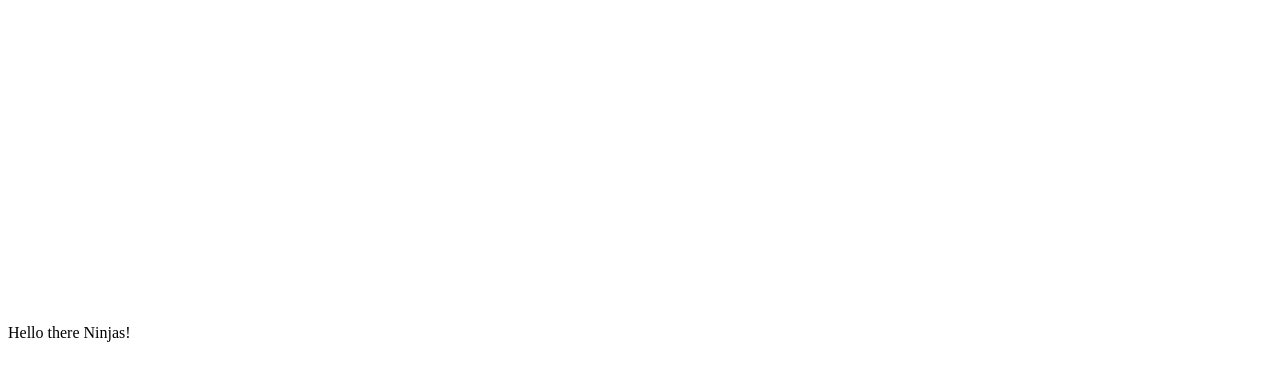
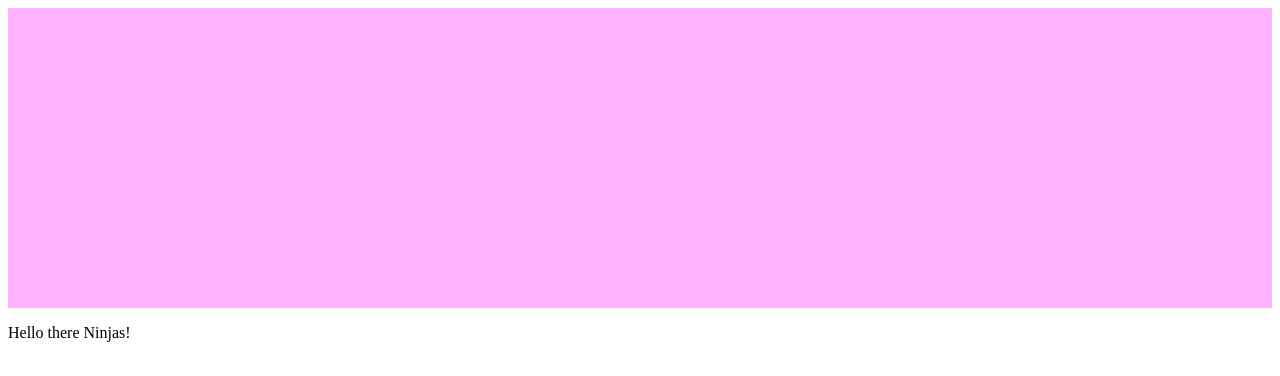
Before and after one commit to tengab/Ninja-CSS, a plain HTML site: page index.html in a window 1280 px wide. Drawn offline with Linux system fonts and the light colour scheme.

Commit message:
lesson 48

```diff
--- a/css/syntax.css
+++ b/css/syntax.css
@@ -1,5 +1,6 @@
 #banner{
     width: 100%;
     height: 300px;
-    background-color: rgb(255, 255, 255);
+    background-color: rgb(255, 105, 255);
+    opacity: 0.5;
 }
```
